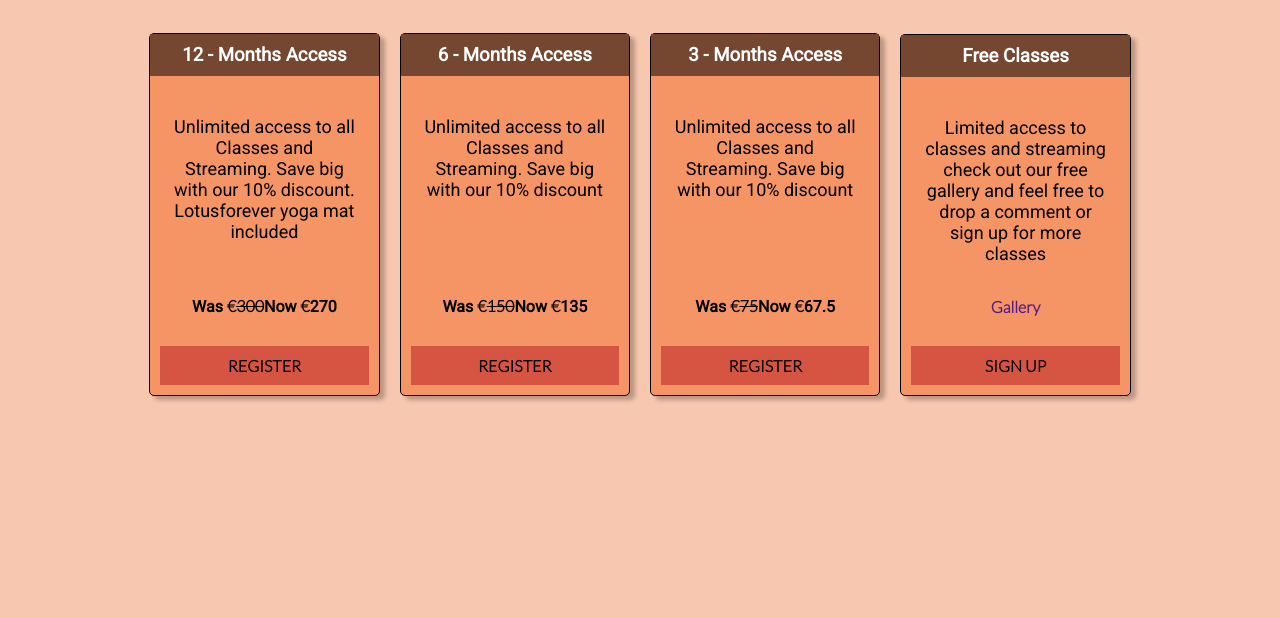
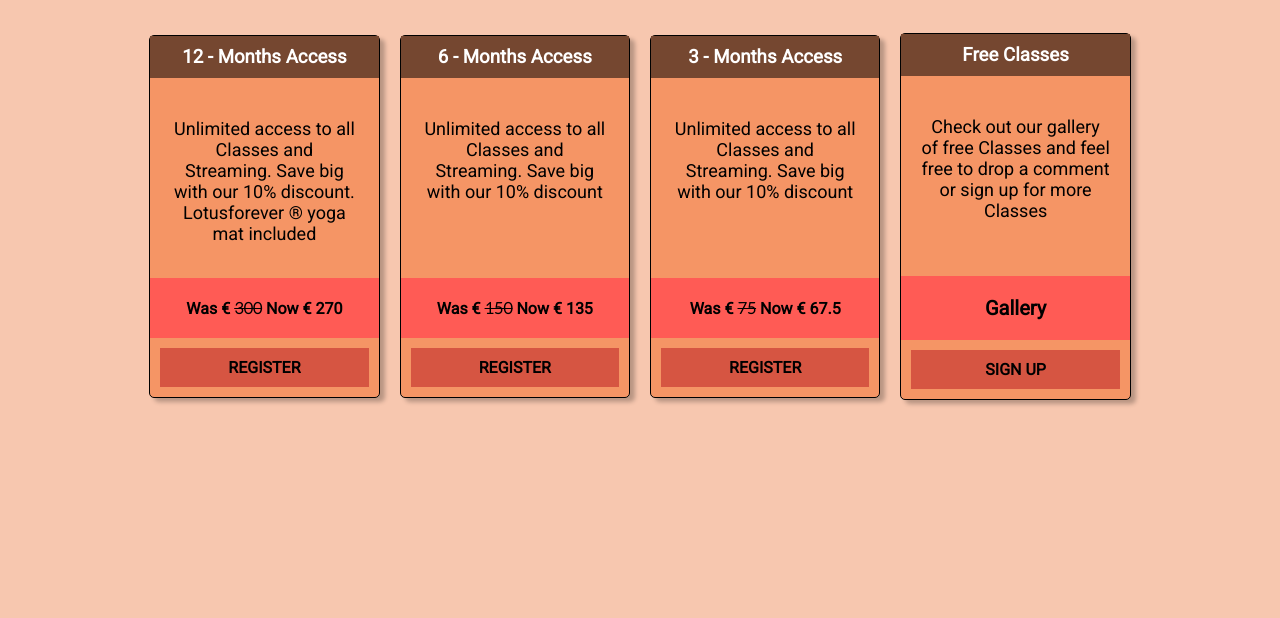
Before and after one commit to SamuelUkachukwu/Class-project-1-yoga-website, a plain HTML site: page classes.html in a window 1280 px wide. Shown: the part 82-700 px from the top of the page. Drawn offline with Linux system fonts and the light colour scheme; a web font is replaced by a local one.

Commit message:
add css styling and media querrie to style.css

```diff
--- a/assets/css/style.css
+++ b/assets/css/style.css
@@ -270,23 +270,34 @@ flex-wrap: wrap;
   padding: 20px;
   text-align: center;
   font-weight:bold;
+  display:block;
+  background-color:#FF5B55;
 }
 .card-texts {
   text-align: center;
  padding: 40px 20px 20px 20px;
   font-size: 18px;
   height: 200px;
+
 }
 .signup-link {
   text-decoration: none;
   display: block;
   background-color: #D65542;
+  font-family: Roboto, Arial, sans-serif;
   font-weight:bold;
   text-transform:uppercase;
   color:#000;
   text-align: center;
   padding: 10px;
   margin: 10px;
+}
+#gallery-link {
+  font-family: Roboto, Arial, sans-serif;
+  font-size: 20px;
+  color:#000;
+  font-weight: bold;
+  display:block;
 }
 footer {
     width: 100%;
@@ -326,13 +337,17 @@ footer {
  color:#D65542;
 }
 
-@media screen and (max-width:1000px) {
+@media screen and (max-width:1050px) {
   .card {
     width: 40%;
   }
   #no-footer {
     display: none;
   }
+  .card-texts {
+    height: 200px;
+
+   }
 }
 
 @media screen and (max-width: 790px) {
@@ -348,6 +363,7 @@ footer {
   #right {
 display:none;
     }
+
 }
 
 @media screen and (max-width:620px) {
--- a/classes.html
+++ b/classes.html
@@ -35,10 +35,10 @@
           <h3>12 - Months Access</h3>
         </div>
         <div class="card-texts">
-          <p>Unlimited access to all Classes and Streaming. Save big with our 10% discount. Lotusforever yoga mat included</p>
+          <p>Unlimited access to all Classes and Streaming. Save big with our 10% discount. Lotusforever &#xae; yoga mat included</p>
         </div>
         <div class="prices">
-          <p>Was <span>&#x20AC</span><del>300</del>Now <span>&#x20AC</span>270</p>
+          <p>Was &#x20AC; <del>300</del> Now &#x20AC; 270</p>
         </div>
           <a class="signup-link" href="signup.html">Register</a>
       </div>
@@ -51,7 +51,7 @@
           <p>Unlimited access to all Classes and Streaming. Save big with our 10% discount</p>
         </div>
         <div class="prices">
-          <p>Was <span>&#x20AC</span><del>150</del>Now <span>&#x20AC</span>135</p>
+          <p>Was &#x20AC; <del>150</del> Now &#x20AC; 135</p>
         </div>
           <a class="signup-link" href="signup.html">Register</a>
       </div>
@@ -64,7 +64,7 @@
           <p>Unlimited access to all Classes and Streaming. Save big with our 10% discount</p>
         </div>
         <div class="prices">
-          <p>Was <span>&#x20AC</span><del>75</del>Now <span>&#x20AC</span>67.5</p>
+          <p>Was &#x20AC; <del>75</del> Now &#x20AC; 67.5</p>
         </div>
           <a class="signup-link" href="signup.html">Register</a>
       </div>
@@ -74,9 +74,11 @@
           <h3>Free Classes</h3>
         </div>
         <div class="card-texts">
-          <p>Limited access to classes and streaming  check out our free gallery and feel free to drop a comment or sign up for more classes </p>
+          <p>Check out our gallery of free Classes and feel free to drop a comment or sign up for more Classes </p>
         </div>
-        <div class="prices"><a href="">Gallery</a></div>
+        <div class="prices">
+          <a id="gallery-link" href="#">Gallery</a>
+        </div>
           <a class="gallery-link signup-link" href="signup.html">Sign Up</a>
       </div>
 
```
Also changed, not shown: contact.html (+1 -1 lines).
